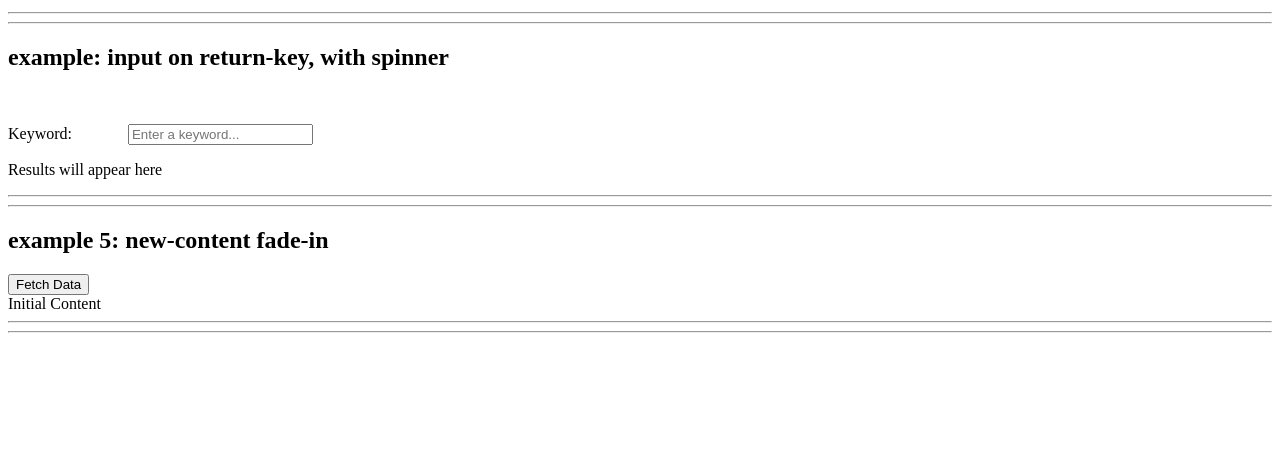
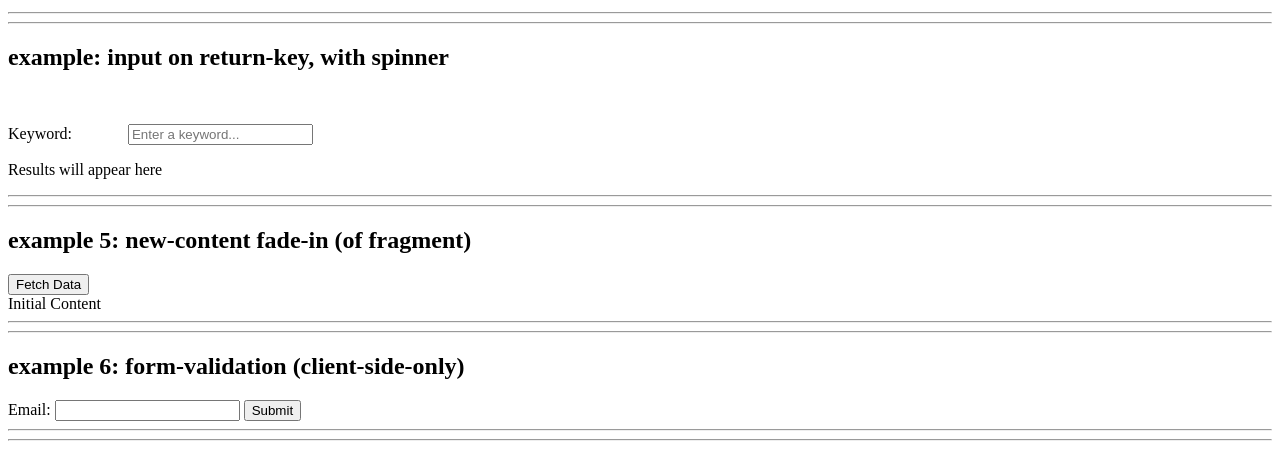
Before and after one commit to Brown-University-Library/ocra_lookup_project, a Django app: page /htmx_example/ in a window 1280 px wide. Shown: the part 517-966 px from the top of the page. Before the commit the page ends 850 px from the top, so only its background shows below. Run offline with Django 4.2, Linux system fonts and the light colour scheme; parts of the project's set-up code (start-up, migrations or seed data) failed here and were passed over; some libraries are stand-ins or nearby versions.

Commit message:
adds client-side form-validation example.

```diff
--- a/ocra_lookup_app/templates/htmx_example.html
+++ b/ocra_lookup_app/templates/htmx_example.html
@@ -104,7 +104,7 @@
 <hr>
 <hr>
 
-<h2>example 5: new-content fade-in</h2>
+<h2>example 5: new-content fade-in (of fragment)</h2>
 
 <button
     hx-get="/htmx_f__new_content/"
@@ -120,4 +120,17 @@
 <hr>
 <hr>
 
+<h2>example 6: form-validation (client-side-only)</h2>
+
+<form hx-post="/htmx_f__new_content/">
+    {% csrf_token %}
+    <label>Email:
+        <input type="email" name="email" required>
+    </label>
+    <button>Submit</button>
+</form>
+
+<hr>
+<hr>
+
 {% endblock content %}
--- a/ocra_lookup_app/views.py
+++ b/ocra_lookup_app/views.py
@@ -7,6 +7,8 @@ from django.shortcuts import render
 from django.urls import reverse
 from ocra_lookup_app.lib import version_helper
 from ocra_lookup_app.lib.version_helper import GatherCommitAndBranchData
+
+from django.views.decorators.csrf import ensure_csrf_cookie
 
 
 log = logging.getLogger(__name__)
@@ -77,12 +79,17 @@ def root( request ):
 # -------------------------------------------------------------------
 
 
+@ensure_csrf_cookie
 def htmx_example(request):
     """ From: <https://www.sitepoint.com/htmx-introduction/> """
     return render( request, 'htmx_example.html' )
 
 
 def htmx_f__new_content(request):
+    """ Serves out content for htmx_example.html, specifically for
+    - ``example 5: new-content fade-in (of fragment)``
+    - ``example 6: form-validation (client-side-only)``
+    """
     html = '''
 <div id="example_5_content" class="fadeIn">
   New Content
```
